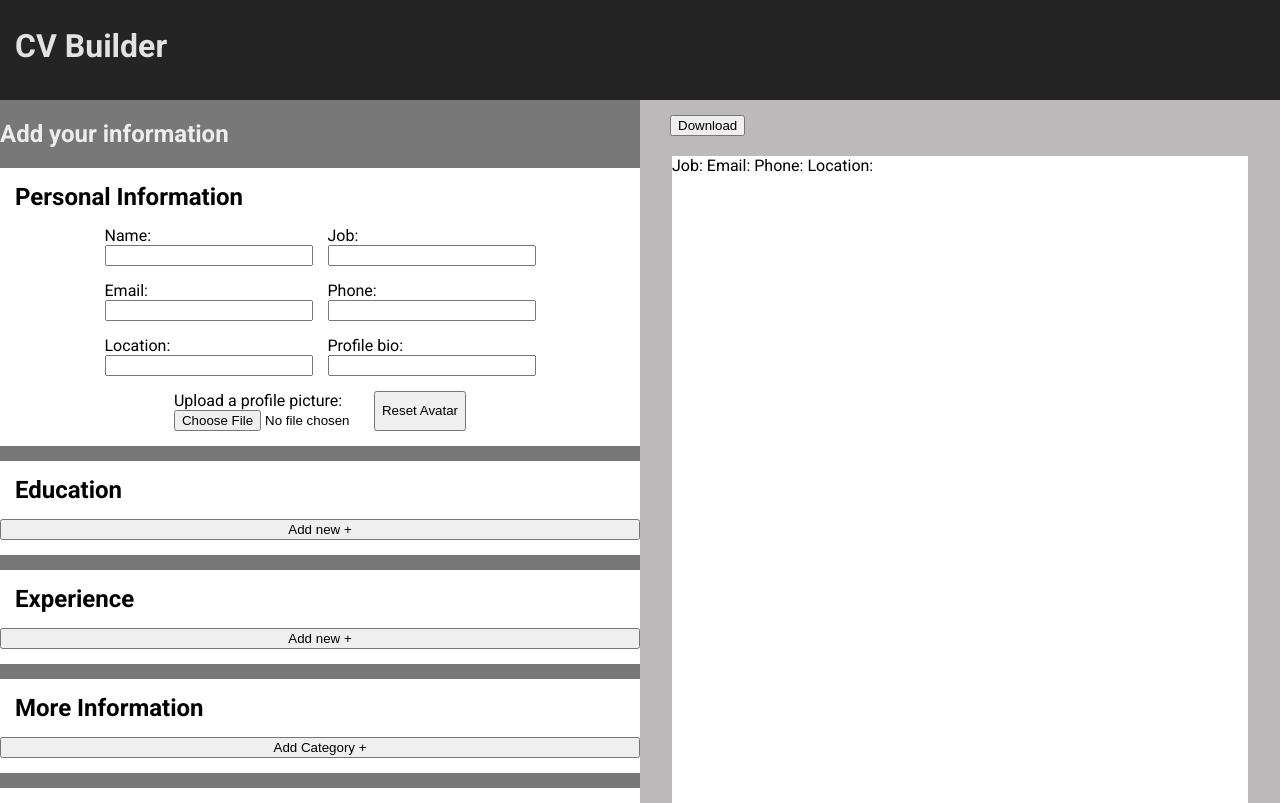
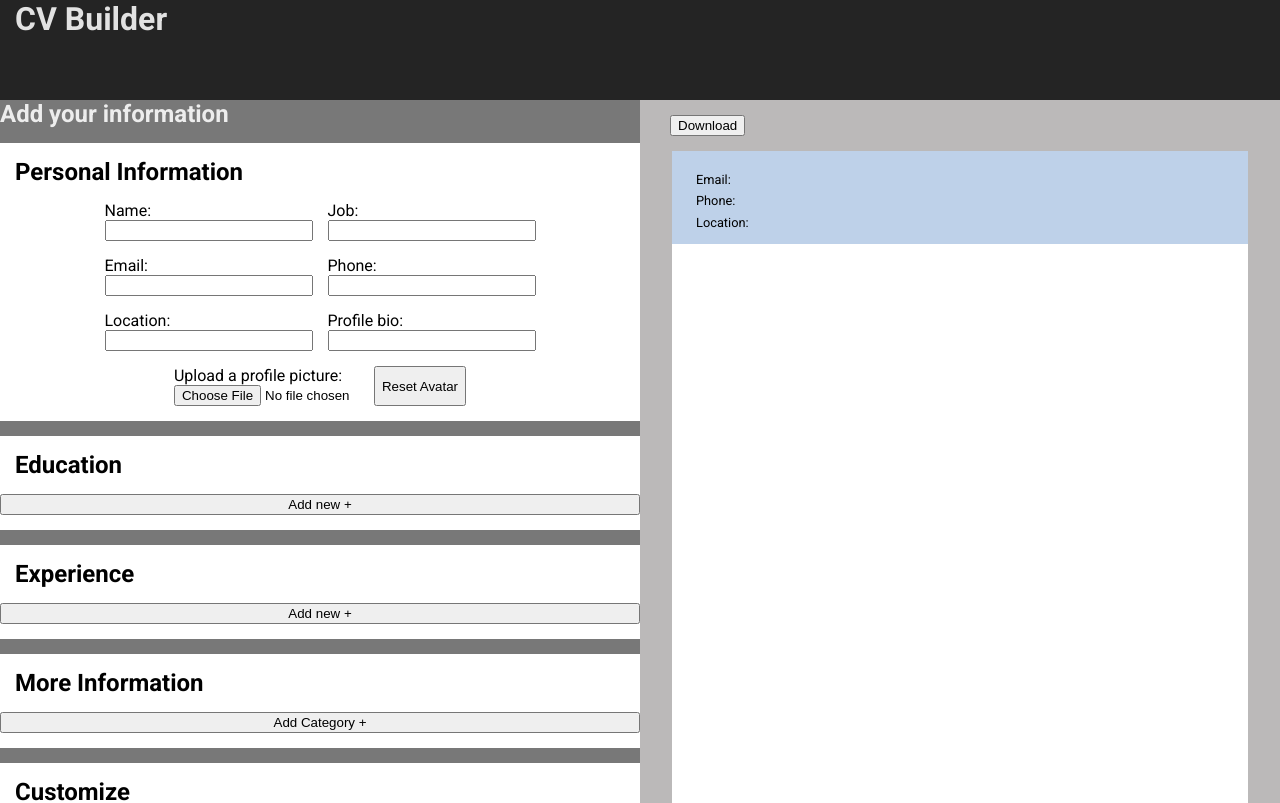
Before and after one commit to HarryAhnHS/cv-builder, a React (Vite) app: page / in a window 1280 px wide. Shown: the top 803 px of the page. Built offline with nearby package versions, Linux system fonts and the light colour scheme.

Commit message:
feat: output head section

```diff
--- a/src/components/Output.jsx
+++ b/src/components/Output.jsx
@@ -12,11 +12,38 @@ function Output({form, theme}) {
                 <button id="download">Download</button>
                 <div className="deliverable-output">
                     <div className="output-head">
-                        <h1>{form.personal.personalName}</h1>
-                        Job: {form.personal.personalJob}
-                        Email: {form.personal.personalEmail}
-                        Phone: {form.personal.personalPhone}
-                        Location: {form.personal.personalLocation}
+                        <div className='output-head-main'>
+                            <div className="output-head-title">
+                                <h1>{form.personal.personalName}</h1>
+                                <p>{form.personal.personalJob}</p>
+                            </div>
+                            <div className="output-head-details">
+                                <div className="detail">
+                                    <p className="detail-label">Email:&nbsp;</p>
+                                    <p className="detail-content">{form.personal.personalEmail}</p>
+                                </div>
+                                <div className="detail">
+                                    <p className="detail-label">Phone:&nbsp;</p>
+                                    <p className="detail-content">{form.personal.personalPhone}</p>
+                                </div>
+                                <div className="detail">
+                                    <p className="detail-label">Location:&nbsp;</p>
+                                    <p className="detail-content">{form.personal.personalLocation}</p>
+                                </div>
+                            </div>
+                        </div>
+
+                            {form.personal.avatar
+                            ?
+                                <div className="output-head-avatar">
+                                    <img src={form.personal.avatar}/>
+                                </div>
+                            :
+                                null
+                            }
+
+
+
                     </div>
                     <div className="educations">
                         {form.educations.length > 0 && form.educations.map((entry) => {
--- a/src/components/Personal.jsx
+++ b/src/components/Personal.jsx
@@ -29,7 +29,7 @@ function Personal({onDataChange}) {
         if (e.target.files &&  e.target.files.length) {
             const updatedPersonalData = {
                 ...personalData,
-                avatar: e.target.files[0],
+                avatar: URL.createObjectURL(e.target.files[0]),
             }
             setPersonalData(updatedPersonalData);
             onDataChange("personal", updatedPersonalData);
@@ -41,7 +41,7 @@ function Personal({onDataChange}) {
 
         const updatedPersonalData = {
             ...personalData,
-            avatar: '',
+            avatar: null,
         }
         setPersonalData(updatedPersonalData);
         onDataChange("personal", updatedPersonalData);
@@ -77,7 +77,7 @@ function Personal({onDataChange}) {
                 <label htmlFor="personalPhone">Phone:
                     <input
                         name="personalPhone"
-                        type="number"
+                        type="tel"
                         value = {personalData.phone}
                         onChange = {handleInputChange}
                     />
--- a/src/styles/Loader.css
+++ b/src/styles/Loader.css
@@ -122,13 +122,8 @@ input {
     display: flex;
 }
 
-.form-inputs-avatar > label {
-    display: block;
-}
-
 input#avatar {
     display: flex;
-    flex-direction: column;
 }
 
 
--- a/src/styles/Output.css
+++ b/src/styles/Output.css
@@ -1,3 +1,7 @@
+h1, p {
+    margin: 0;
+}
+
 .output {
     width: 50%;
 
@@ -21,3 +25,55 @@
     margin-top: 15px;
     margin-left: 30px;
 }
+
+/* Output CV Styling - must be responsive*/
+
+.output-head {
+    /* Custom */
+    background-color: #bed1e9;
+
+    display: flex;
+}
+
+.output-head-main {
+    flex: 1;
+
+    padding: 0.5em 1.5em;
+
+    display: flex;
+    flex-direction: column;
+    justify-content: center;
+}
+
+.output-head-title {
+
+}
+.output-head-details {
+    font-size: 0.8em;
+
+    margin-top: 1em;
+}
+
+.detail {
+    display: flex;
+    align-items: center;
+    margin-bottom: 0.5em;
+}
+
+.detail-label {
+    margin-right: 0.1em;
+}
+
+.output-head-avatar {
+    aspect-ratio: 1/1;
+    width: 15%;
+
+    margin: 0.5em 1.5em;
+}
+
+.output-head-avatar > img {
+    width: 100%;
+    height: 100%;
+
+    object-fit: cover;
+}
```
